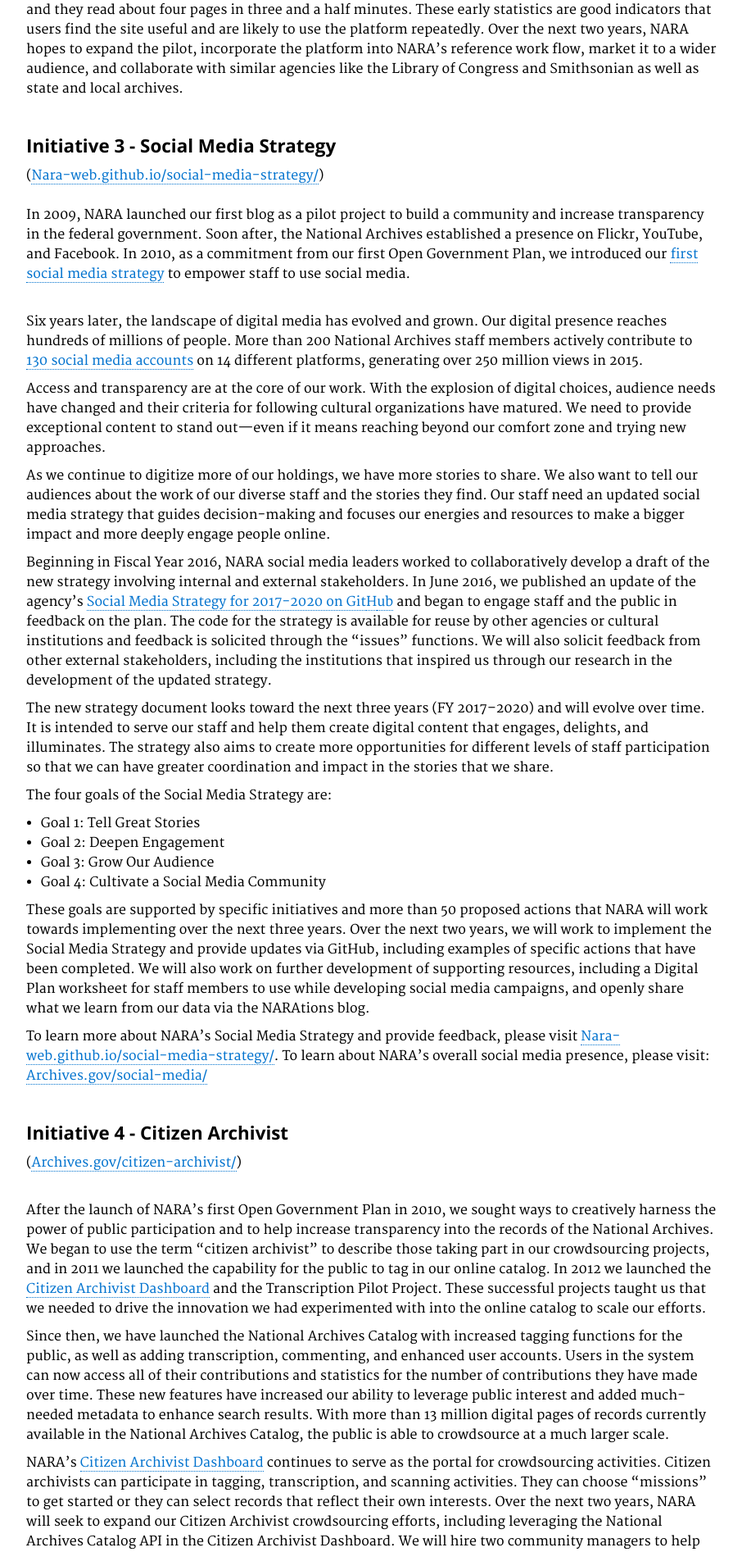
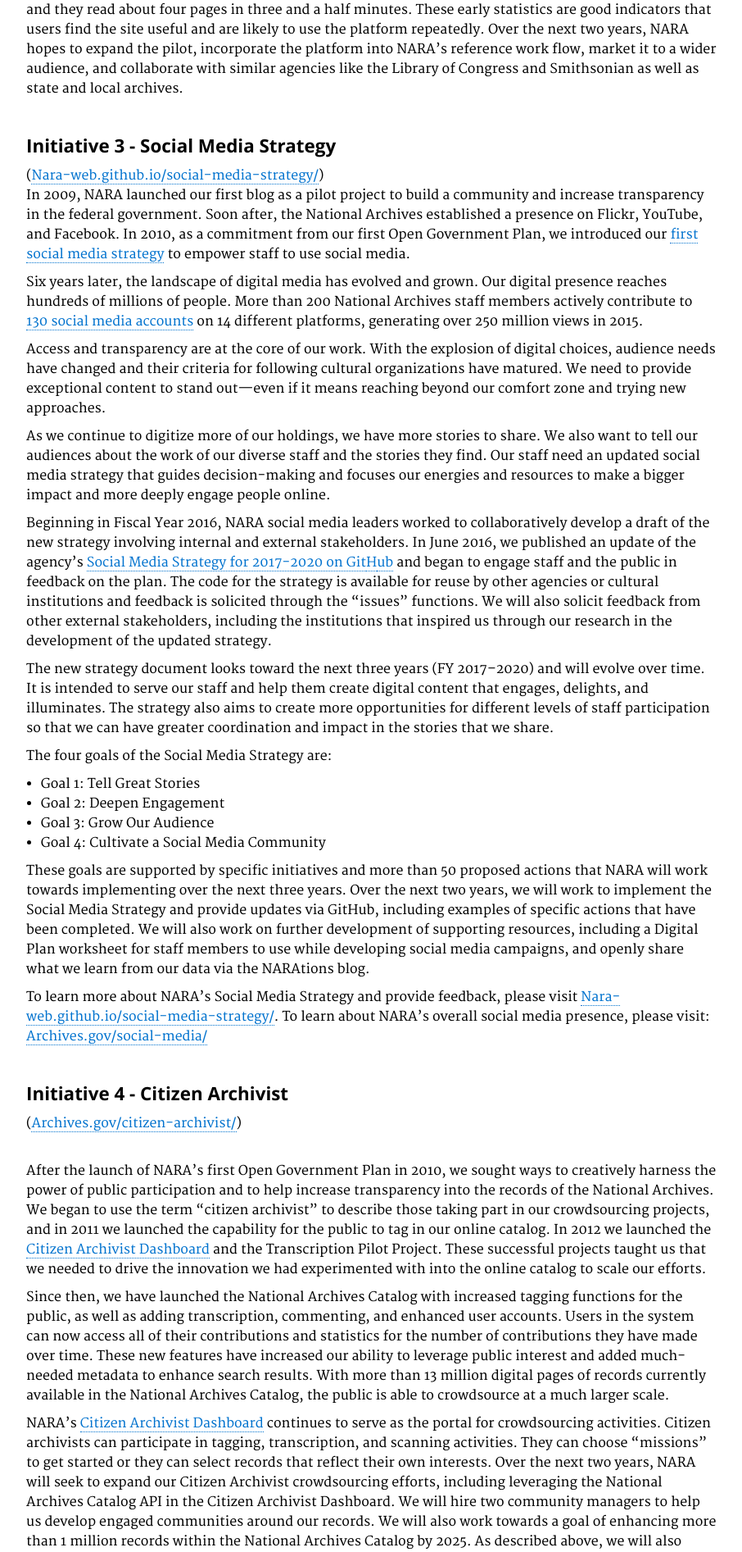
Before and after one commit to usnationalarchives/opengovplan, a Jekyll site: the page built from pages/flagshipinitiatives.md, in a window 1280 px wide. Shown: the part 2273-4166 px from the top of the page at 82% size, without its empty margins (350-1256 px from the left). Built offline with Jekyll 4.4.1, drawn with Linux system fonts in a browser that asks for light colours.

Commit message:
Update flagshipinitiatives.md

```diff
--- a/pages/flagshipinitiatives.md
+++ b/pages/flagshipinitiatives.md
@@ -62,9 +62,8 @@ description: ""
 <h4><a name="h.g55skusm88ik"></a>Initiative 3 - Social Media Strategy</h4>
 
 <p>(<a href="http://nara-web.github.io/social-media-strategy/introduction/">Nara-web.github.io/social-media-strategy/</a>)<br />
-<br />
-In 2009, NARA launched our first blog as a pilot project to build a community and increase transparency in the federal government. Soon after, the National Archives established a presence on Flickr, YouTube, and Facebook. In 2010, as a commitment from our first Open Government Plan, we introduced our <a href="http://www.archives.gov/social-media/strategies/">first social media strategy</a> to empower staff to use social media.<br />
-&nbsp;</p>
+
+In 2009, NARA launched our first blog as a pilot project to build a community and increase transparency in the federal government. Soon after, the National Archives established a presence on Flickr, YouTube, and Facebook. In 2010, as a commitment from our first Open Government Plan, we introduced our <a href="http://www.archives.gov/social-media/strategies/">first social media strategy</a> to empower staff to use social media.</p>
 
 <p>Six years later, the landscape of digital media has evolved and grown. Our digital presence reaches hundreds of millions of people. More than 200 National Archives staff members actively contribute to <a href="http://www.archives.gov/social-media/">130 social media accounts</a> on 14 different platforms, generating over 250 million views in 2015.</p>
 
```
